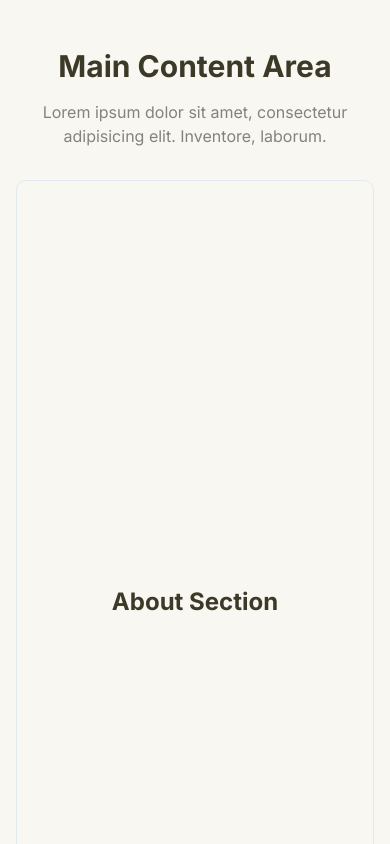
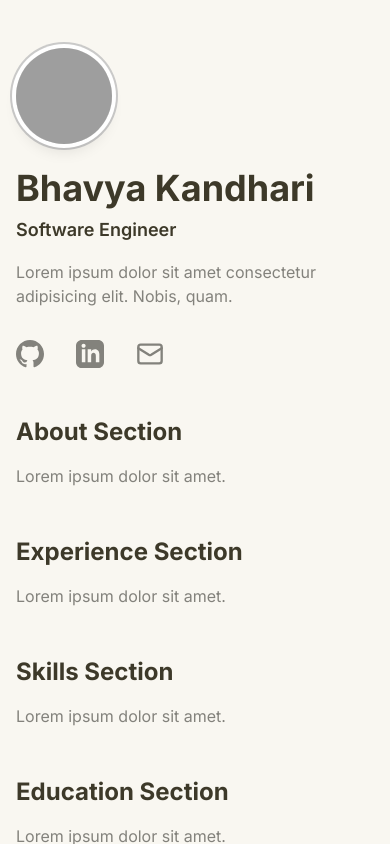
Before and after one commit to bkandh30/bhavya-portfolio-v3, a React (Vite) app: page / in a window 390 px wide. Shown: the top 844 px of the page. Built offline with nearby package versions, Linux system fonts and the light colour scheme; grey boxes are pictures that could not be loaded.

Commit message:
Updated main section content

```diff
--- a/src/pages/Index.tsx
+++ b/src/pages/Index.tsx
@@ -52,14 +52,15 @@ const Index = () => {
 
   return (
     <div className="min-h-screen bg-navy relative">
-      {/* Cursor Spotlight effect - disabled on mobile for performance */}
+      {/* Cursor spotlight effect - disabled on mobile for performance */}
       <div
         className="pointer-events-none fixed inset-0 z-30 transition duration-300 hidden lg:block"
         style={{
-          background: `radial-gradient(400px at ${mousePosition.x}px ${mousePosition.y}px, rgba(255, 230, 204, 0.25), transparent 80%)`,
+          background: `radial-gradient(400px at ${mousePosition.x}px ${mousePosition.y}px, rgba(255, 239, 204, 0.25), transparent 80%)`,
         }}
       />
-      {/* Fixed Sidebar - Only visible on large screens */}
+
+      {/* Fixed Sidebar - Only on large screens */}
       <aside className="hidden lg:fixed lg:left-0 lg:top-0 lg:h-screen lg:w-[45%] lg:flex lg:items-center lg:justify-center lg:p-24">
         <div className="max-w-md w-full">
           <Avatar className="h-28 w-28 mb-6 ring-2 ring-primary/20 ring-offset-4 ring-offset-background shadow-lg">
@@ -68,7 +69,7 @@ const Index = () => {
               alt="Profile"
             />
             <AvatarFallback className="text-2xl font-bold bg-primary/10 text-primary">
-              Bhavya Kandhari
+              BK
             </AvatarFallback>
           </Avatar>
           <h1 className="text-5xl font-bold text-slate mb-2">
@@ -78,13 +79,8 @@ const Index = () => {
             Software Engineer
           </h2>
           <p className="text-slate-muted mb-8">
-            {/* Placeholder Text */}
-            Lorem ipsum dolor sit amet consectetur adipisicing elit. Quibusdam
-            necessitatibus tenetur reiciendis a sapiente amet nulla obcaecati
-            voluptatibus doloribus illo omnis exercitationem quia aliquam
-            dolorem culpa, earum incidunt quidem. Quis vitae id eligendi quidem
-            placeat autem fugit eum, blanditiis adipisci, error consequuntur
-            ipsum minus aperiam sit distinctio deserunt aut. Quo.
+            Lorem, ipsum dolor sit amet consectetur adipisicing elit. Placeat,
+            explicabo?
           </p>
 
           {/* Navigation */}
@@ -161,48 +157,110 @@ const Index = () => {
         </div>
       </aside>
 
-      {/* Main Content - Will add it later */}
+      {/* Main Content */}
       <main className="lg:ml-[45%] min-h-screen">
-        <div className="max-w-3xl mx-auto px-4 sm:px-6 lg:px-8 py-12 sm:py-16 lg:py-24">
-          <div className="text-center text-slate">
-            <h2 className="text-3xl font-bold mb-4">Main Content Area</h2>
-            <p className="text-slate-muted">
-              Lorem ipsum dolor sit amet, consectetur adipisicing elit.
-              Inventore, laborum.
+        <div className="max-w-3xl mx-auto px-4 sm:px-6 lg:px-8 py-12 sm:py-16 lg:py-24 space-y-12 sm:space-y-16">
+          {/* Mobile Hero - Only visible on small screens */}
+          <section className="lg:hidden">
+            <Avatar className="h-24 w-24 mb-6 ring-2 ring-primary/20 ring-offset-4 ring-offset-background shadow-lg">
+              <AvatarImage
+                src="https://images.unsplash.com/photo-1494790108377-be9c29b29330?w=200&h=200&fit=crop"
+                alt="Profile"
+              />
+              <AvatarFallback className="text-xl font-bold bg-primary/10 text-primary">
+                BK
+              </AvatarFallback>
+            </Avatar>
+            <h1 className="text-4xl font-bold text-slate mb-2">
+              Bhavya Kandhari
+            </h1>
+            <h2 className="text-lg font-semibold text-slate mb-4">
+              Software Engineer
+            </h2>
+            <p className="text-slate-muted mb-8">
+              Lorem ipsum dolor sit amet consectetur adipisicing elit. Nobis,
+              quam.
             </p>
 
-            {/* Temporary sections for scroll testing */}
-            <div
-              id="about"
-              className="h-screen flex items-center justify-center border border-slate/20 rounded-lg mt-8"
-            >
-              <h3 className="text-2xl font-bold">About Section</h3>
+            {/* Social Links */}
+            <div className="flex items-center gap-8 mb-12">
+              <a
+                href="https://github.com"
+                target="_blank"
+                rel="noopener noreferrer"
+                className="text-slate-muted hover:text-cyan transition-all duration-300 hover:scale-110"
+                aria-label="GitHub"
+              >
+                <svg
+                  xmlns="http://www.w3.org/2000/svg"
+                  className="w-7 h-7"
+                  fill="currentColor"
+                  viewBox="0 0 24 24"
+                >
+                  <path d="M12 0c-6.626 0-12 5.373-12 12 0 5.302 3.438 9.8 8.207 11.387.599.111.793-.261.793-.577v-2.234c-3.338.726-4.033-1.416-4.033-1.416-.546-1.387-1.333-1.756-1.333-1.756-1.089-.745.083-.729.083-.729 1.205.084 1.839 1.237 1.839 1.237 1.07 1.834 2.807 1.304 3.492.997.107-.775.418-1.305.762-1.604-2.665-.305-5.467-1.334-5.467-5.931 0-1.311.469-2.381 1.236-3.221-.124-.303-.535-1.524.117-3.176 0 0 1.008-.322 3.301 1.23.957-.266 1.983-.399 3.003-.404 1.02.005 2.047.138 3.006.404 2.291-1.552 3.297-1.23 3.297-1.23.653 1.653.242 2.874.118 3.176.77.84 1.235 1.911 1.235 3.221 0 4.609-2.807 5.624-5.479 5.921.43.372.823 1.102.823 2.222v3.293c0 .319.192.694.801.576 4.765-1.589 8.199-6.086 8.199-11.386 0-6.627-5.373-12-12-12z" />
+                </svg>
+              </a>
+              <a
+                href="https://linkedin.com"
+                target="_blank"
+                rel="noopener noreferrer"
+                className="text-slate-muted hover:text-cyan transition-all duration-300 hover:scale-110"
+                aria-label="LinkedIn"
+              >
+                <svg
+                  xmlns="http://www.w3.org/2000/svg"
+                  className="w-7 h-7"
+                  fill="currentColor"
+                  viewBox="0 0 24 24"
+                >
+                  <path d="M19 0h-14c-2.761 0-5 2.239-5 5v14c0 2.761 2.239 5 5 5h14c2.762 0 5-2.239 5-5v-14c0-2.761-2.238-5-5-5zm-11 19h-3v-11h3v11zm-1.5-12.268c-.966 0-1.75-.79-1.75-1.764s.784-1.764 1.75-1.764 1.75.79 1.75 1.764-.783 1.764-1.75 1.764zm13.5 12.268h-3v-5.604c0-3.368-4-3.113-4 0v5.604h-3v-11h3v1.765c1.396-2.586 7-2.777 7 2.476v6.759z" />
+                </svg>
+              </a>
+              <a
+                href="mailto:hello@example.com"
+                className="text-slate-muted hover:text-cyan transition-all duration-300 hover:scale-110"
+                aria-label="Email"
+              >
+                <Mail className="w-7 h-7" />
+              </a>
             </div>
-            <div
-              id="experience"
-              className="h-screen flex items-center justify-center border border-slate/20 rounded-lg mt-8"
-            >
-              <h3 className="text-2xl font-bold">Experience Section</h3>
+          </section>
+
+          {/* Content Sections - Will update later */}
+          <section id="about" className="scroll-mt-24">
+            <div className="text-slate">
+              <h2 className="text-2xl font-bold mb-4">About Section</h2>
+              <p className="text-slate-muted">Lorem ipsum dolor sit amet.</p>
             </div>
-            <div
-              id="skills"
-              className="h-screen flex items-center justify-center border border-slate/20 rounded-lg mt-8"
-            >
-              <h3 className="text-2xl font-bold">Skills Section</h3>
+          </section>
+
+          <section id="experience" className="scroll-mt-24">
+            <div className="text-slate">
+              <h2 className="text-2xl font-bold mb-4">Experience Section</h2>
+              <p className="text-slate-muted">Lorem ipsum dolor sit amet.</p>
             </div>
-            <div
-              id="education"
-              className="h-screen flex items-center justify-center border border-slate/20 rounded-lg mt-8"
-            >
-              <h3 className="text-2xl font-bold">Education Section</h3>
+          </section>
+
+          <section id="skills" className="scroll-mt-24">
+            <div className="text-slate">
+              <h2 className="text-2xl font-bold mb-4">Skills Section</h2>
+              <p className="text-slate-muted">Lorem ipsum dolor sit amet.</p>
             </div>
-            <div
-              id="projects"
-              className="h-screen flex items-center justify-center border border-slate/20 rounded-lg mt-8"
-            >
-              <h3 className="text-2xl font-bold">Projects Section</h3>
+          </section>
+
+          <section id="education" className="scroll-mt-24">
+            <div className="text-slate">
+              <h2 className="text-2xl font-bold mb-4">Education Section</h2>
+              <p className="text-slate-muted">Lorem ipsum dolor sit amet.</p>
             </div>
-          </div>
+          </section>
+
+          <section id="projects" className="scroll-mt-24">
+            <div className="text-slate">
+              <h2 className="text-2xl font-bold mb-4">Projects Section</h2>
+              <p className="text-slate-muted">Lorem ipsum dolor sit amet.</p>
+            </div>
+          </section>
         </div>
       </main>
     </div>
```
